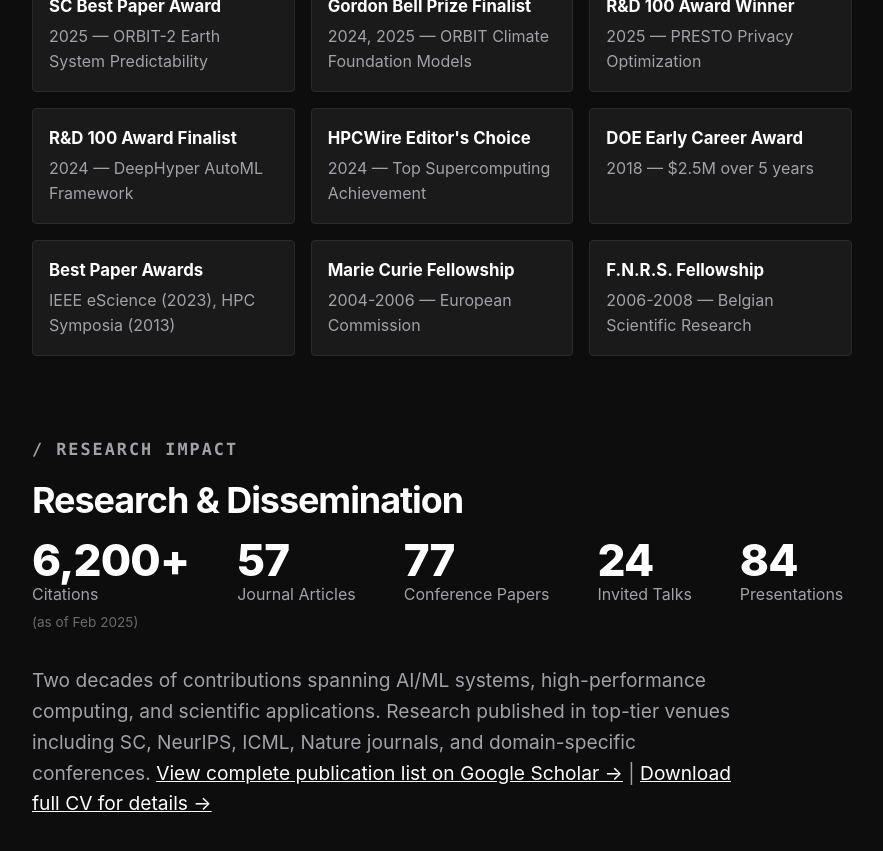
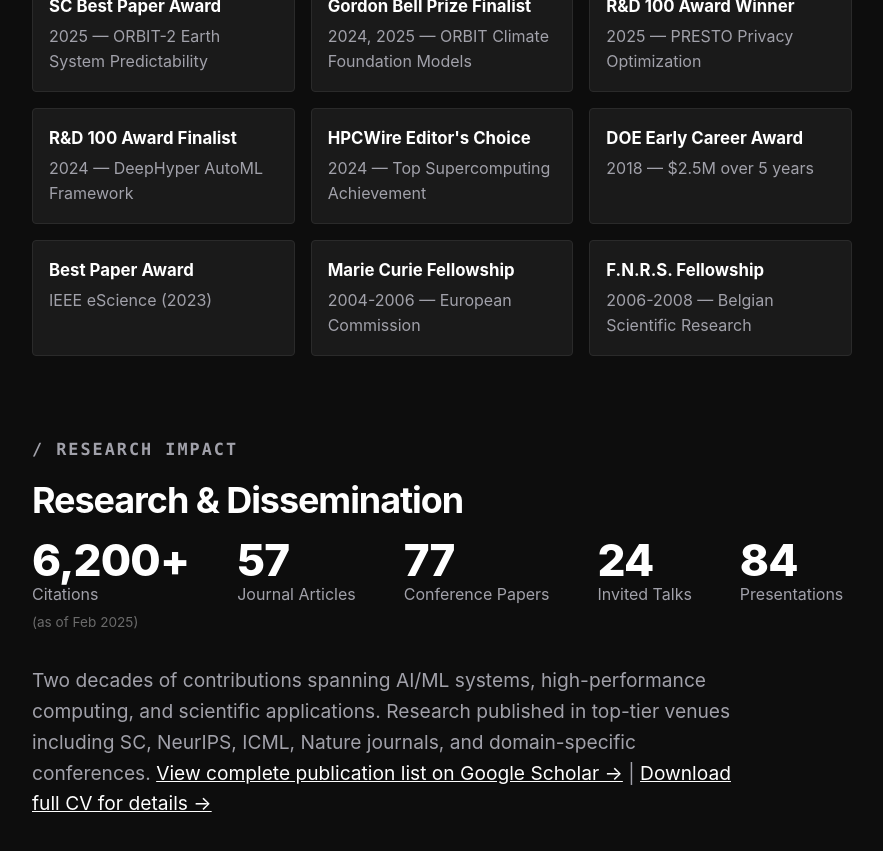
Before and after one commit to pbalapra/pbalapra.github.io, a Jekyll site: the page index.html, which Jekyll copies as it is, in a window 1280 px wide and 900 px high, scrolled down 4231 px. Shown: the top 851 px of the window, without its empty margins (198-1081 px from the left). Built offline with Jekyll 4.4.1, drawn with Linux system fonts in a browser that asks for light colours.

Commit message:
Update R&D 100 link to PRESTO page and remove HPC Symposia award
- Updated R&D 100 Award Winner link to specific PRESTO project page
- Removed HPC Symposia (2013) from Best Paper Awards section
- Changed 'Best Paper Awards' to 'Best Paper Award' (singular)

🤖 Generated with [Claude Code](https://claude.com/claude-code)

Co-Authored-By: Claude <noreply@anthropic.com>

```diff
--- a/index.html
+++ b/index.html
@@ -567,7 +567,7 @@
                     <span>2024, 2025 — ORBIT Climate Foundation Models</span>
                 </div>
                 <div class="list-item">
-                    <strong><a href="https://www.rdworldonline.com/rd-100-2025/" target="_blank" style="color: inherit; text-decoration: none;">R&D 100 Award Winner</a></strong>
+                    <strong><a href="https://www.rdworldonline.com/rd-100-2025-winner/presto-privacy-recommendation-and-security-optimization/" target="_blank" style="color: inherit; text-decoration: none;">R&D 100 Award Winner</a></strong>
                     <span>2025 — PRESTO Privacy Optimization</span>
                 </div>
                 <div class="list-item">
@@ -583,8 +583,8 @@
                     <span>2018 — $2.5M over 5 years</span>
                 </div>
                 <div class="list-item">
-                    <strong><a href="https://www.escience-conference.org/2023/" target="_blank" style="color: inherit; text-decoration: none;">Best Paper Awards</a></strong>
-                    <span>IEEE eScience (2023), HPC Symposia (2013)</span>
+                    <strong><a href="https://www.escience-conference.org/2023/" target="_blank" style="color: inherit; text-decoration: none;">Best Paper Award</a></strong>
+                    <span>IEEE eScience (2023)</span>
                 </div>
                 <div class="list-item">
                     <strong>Marie Curie Fellowship</strong>
```
